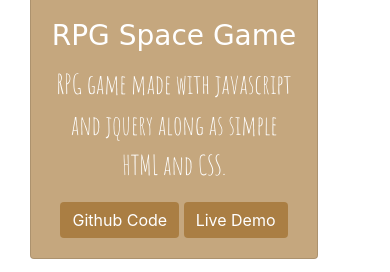
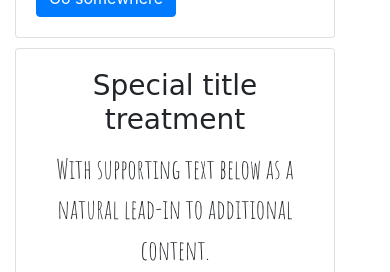
Before and after one commit to zaiverse/Updated-Portfolio, a PHP site: page / in a window 390 px wide. Shown: the part 1700-1972 px from the top of the page. Run offline with PHP 8.4, Linux system fonts and the light colour scheme; some libraries are stand-ins or nearby versions; some web fonts are replaced.

Commit message:
In progress - changing project section look

```diff
--- a/index.html
+++ b/index.html
@@ -29,10 +29,10 @@
     </div>
   <div class="container aboutMe">
     <h5>About me</h5>
-    <p>My name is Brenda Garcia. I would not consider myself an expert in technology, but I am always eager to learn and gain experience in the field. Currently, I am a sophomore majoring in Computer Science at Miami-Dade College. I am a University of Miami coding bootcamp full-stack developer graduate that has experience working with front-end and back-end technologies. I have worked with languages such as c++, java, and javascript, as well as databases MySQL and MongoDB. I have experience with Node.js among browser based technologies such as firebase, HTML5, CSS, Bootstrap, React.js, and jQuery.</p>
+    <p>My name is Brenda Garcia. I would not consider myself an expert in technology, but I am always eager to learn and gain experience in the field. Currently, I am a sophomore majoring in Computer Science at Miami-Dade College. I am a University of Miami coding bootcamp full-stack developer graduate that has experience working with front-end and back-end technologies. I have experience working with javascript, as well as databases MySQL and MongoDB. I also have experience with Node.js among other browser based technologies such as firebase, HTML5, CSS, Bootstrap, React.js, and jQuery.</p>
   </div>
 
-  <div class="container recentprojects">
+  <!-- <div class="container recentprojects">
     <h5>Recent Projects</h5>
     <div class="container">
     <div class="card-deck">
@@ -73,7 +73,47 @@
             </div>
           </div>
         </div>
+      </div> -->
+      <div class="container">
+      <div class="row">
+        <div class="col-sm-6">
+          <div class="card">
+            <div class="card-body">
+              <h5 class="card-title">Special title treatment</h5>
+              <p class="card-text">With supporting text below as a natural lead-in to additional content.</p>
+              <a href="#" class="btn btn-primary">Go somewhere</a>
+            </div>
+          </div>
+        </div>
+        <div class="col-sm-6">
+          <div class="card">
+            <div class="card-body">
+              <h5 class="card-title">Special title treatment</h5>
+              <p class="card-text">With supporting text below as a natural lead-in to additional content.</p>
+              <a href="#" class="btn btn-primary">Go somewhere</a>
+            </div>
+          </div>
+        </div>
       </div>
+  <div class="row">
+    <div class="col-sm-6">
+      <div class="card">
+        <div class="card-body">
+          <h5 class="card-title">Special title treatment</h5>
+          <p class="card-text">With supporting text below as a natural lead-in to additional content.</p>
+          <a href="#" class="btn btn-primary">Go somewhere</a>
+        </div>
+      </div>
+    </div>
+    <div class="col-sm-6">
+      <div class="card">
+        <div class="card-body">
+          <h5 class="card-title">Special title treatment</h5>
+          <p class="card-text">With supporting text below as a natural lead-in to additional content.</p>
+          <a href="#" class="btn btn-primary">Go somewhere</a>
+        </div>
+      </div>
+    </div>
   </div>
 </div>
 
--- a/style.css
+++ b/style.css
@@ -68,9 +68,9 @@ p{
 }
 
 .card {
-    margin-right: 40px;/* Added */
-    float: left; /* Added */
-    margin-bottom: 10px; /* Added */
+    margin-right: 40px;
+    float: left;
+    margin-bottom: 10px;
 }
 
 .card1{
```
